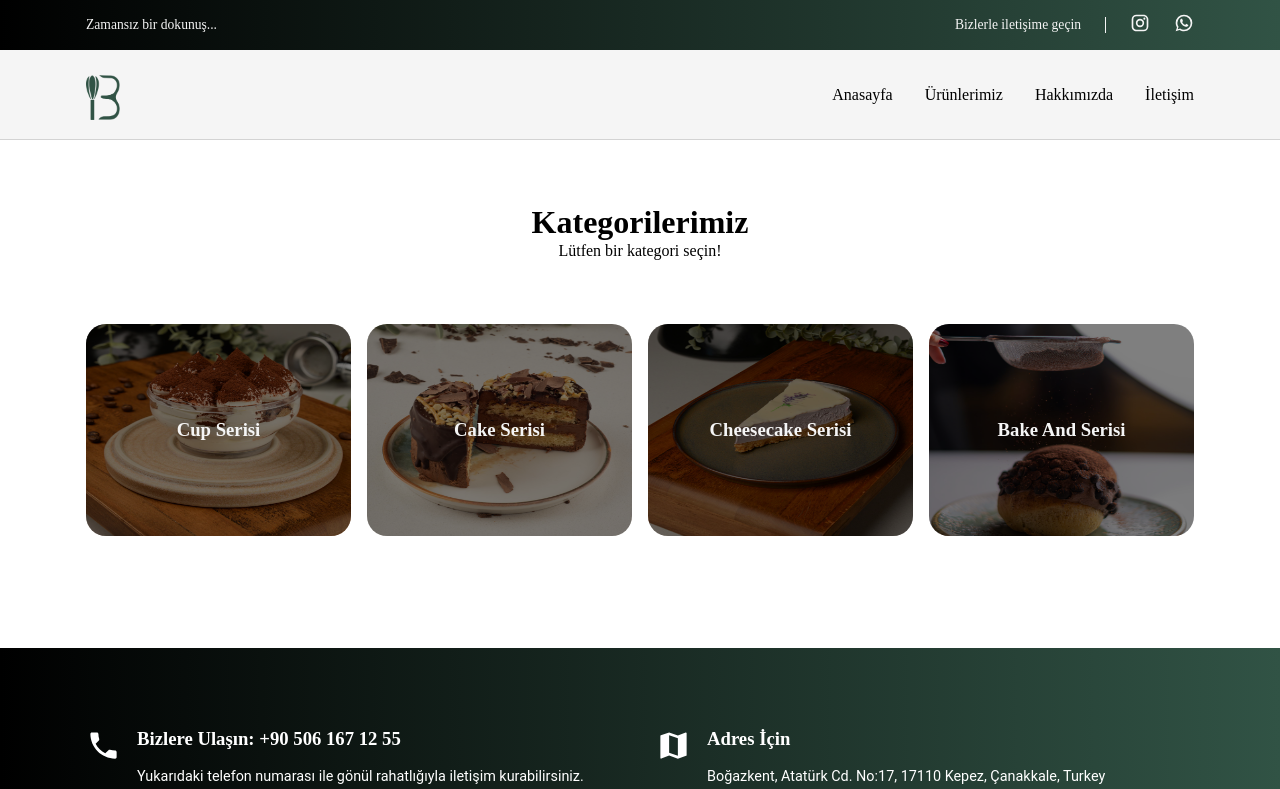
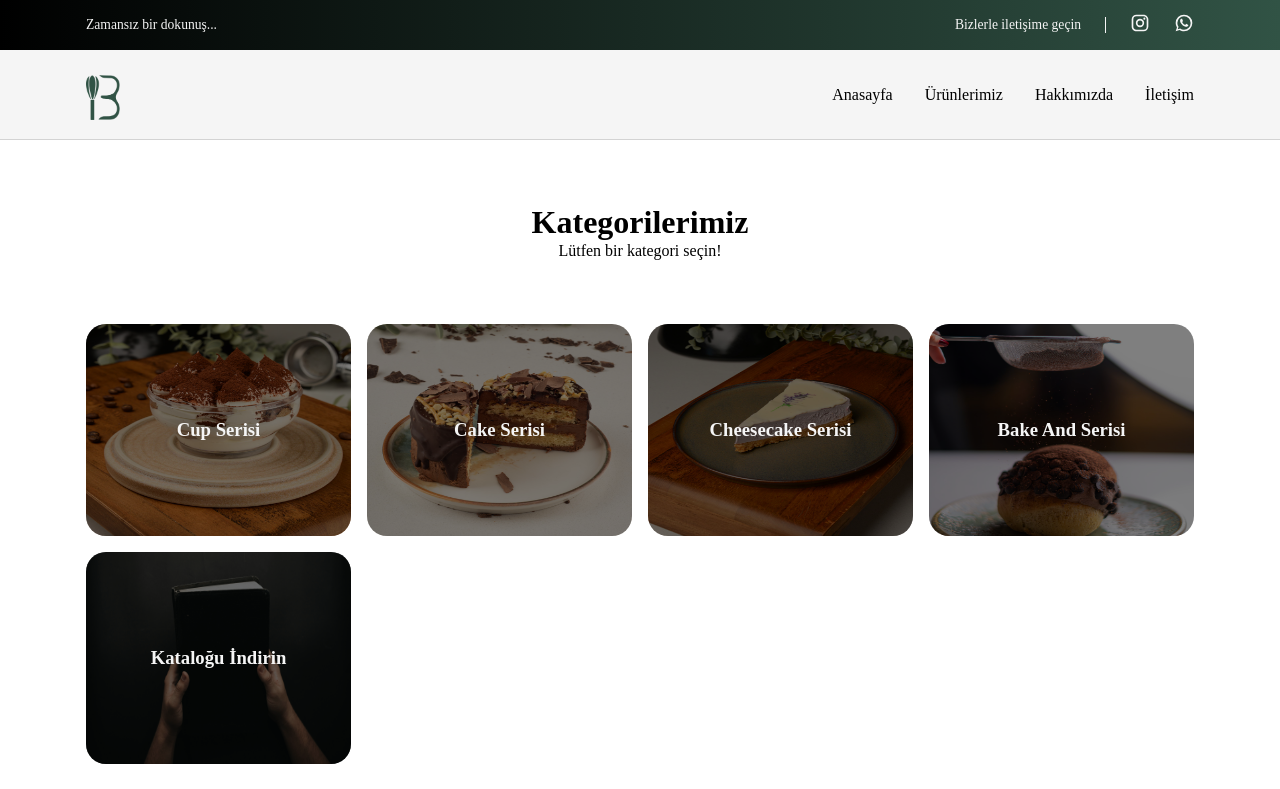
Before and after one commit to FatiUnal/bakefront, a React (Vite) app: page /kategoriler in a window 1280 px wide. Shown: the top 789 px of the page. Built offline with nearby package versions, Linux system fonts and the light colour scheme.

Commit message:
asgasgsa

```diff
--- a/src/components/listCard/ListCard.scss
+++ b/src/components/listCard/ListCard.scss
@@ -1,6 +1,6 @@
 .projeCard {
   height: auto;
-  width: calc(50% - 1rem);
+  width: 100%;
   gap: 1rem;
   display: flex;
   flex-direction: column;
@@ -74,7 +74,6 @@
 
   @media (max-width: 500px) {
     flex-direction: column;
-    width: 100%;
     .img,
     .detayCard {
       width: 100%;
--- a/src/pages/Categories/Categories.jsx
+++ b/src/pages/Categories/Categories.jsx
@@ -33,6 +33,22 @@ const Categories = () => {
             categoryName={"Bake And Serisi"}
             img={bakeandseries}
           />
+          <a
+            className="categorycard"
+            target="_blank"
+            href="https://bakeandbondpatisserie.com/api/v1/upload/bake/images/49/b4711c7f-5887-41b3-8322-fd22c8f9f8be.pdf"
+            download
+          >
+            <div className="categoryContent">
+              <h3>Kataloğu İndirin</h3>
+              <div className="backgroundImg">
+                <img
+                  src={"/images/kategoriResimleri/katalog.jpg"}
+                  alt="kategori"
+                />
+              </div>
+            </div>
+          </a>
         </div>
       </div>
     </div>
--- a/src/pages/Categories/Categories.scss
+++ b/src/pages/Categories/Categories.scss
@@ -10,6 +10,53 @@
       grid-template-columns: repeat(4, 1fr); /* 3 sütun */
       gap: 1rem; /* Elemanlar arası boşluk */
       column-gap: 1rem;
+
+      .categorycard {
+        width: 100%;
+        aspect-ratio: 5 / 4;
+        border-radius: 20px;
+
+        .categoryContent {
+          border-radius: 20px;
+          width: 100%;
+          height: 100%;
+          position: relative;
+          display: flex;
+          align-items: center;
+          justify-content: center;
+          h3 {
+            z-index: 10;
+            color: whitesmoke;
+          }
+
+          .backgroundImg {
+            position: absolute;
+            top: 0;
+            left: 0;
+            width: 100%;
+            height: 100%;
+            border-radius: 20px;
+
+            img {
+              width: 100%;
+              height: 100%;
+              border-radius: 20px;
+            }
+          }
+
+          &::before {
+            content: "";
+            position: absolute;
+            top: 0;
+            left: 0;
+            width: 100%;
+            height: 100%;
+            background: rgba(0, 0, 0, 0.5); // Siyah yarı saydam arka plan
+            z-index: 5; // h3 başlığının altına, ama image'in üstüne
+            border-radius: 20px;
+          }
+        }
+      }
     }
   }
 
@@ -38,7 +85,7 @@
       gap: 3rem;
 
       .categoryCardsContent {
-        grid-template-columns: repeat(1, 1fr);
+        grid-template-columns: repeat(2, 1fr);
       }
     }
   }
--- a/src/pages/projeler/Projeler.scss
+++ b/src/pages/projeler/Projeler.scss
@@ -81,11 +81,8 @@
       flex: 8;
 
       .list {
-        display: flex;
-        flex-direction: row;
-        flex-wrap: wrap;
-        column-gap: 2rem;
-        row-gap: 2.5rem;
+        display: grid;
+        grid-template-columns: repeat(3, 1fr);
 
         .noDaire {
           text-align: center;
@@ -135,5 +132,13 @@
 
   @media (max-width: 768px) {
     margin-top: 110px;
+
+    .contentProjeler {
+      .projeList {
+        .list {
+          grid-template-columns: repeat(2, 1fr);
+        }
+      }
+    }
   }
 }
```
Also changed, not shown: public/images/kategoriResimleri/katalog.jpg (added).
